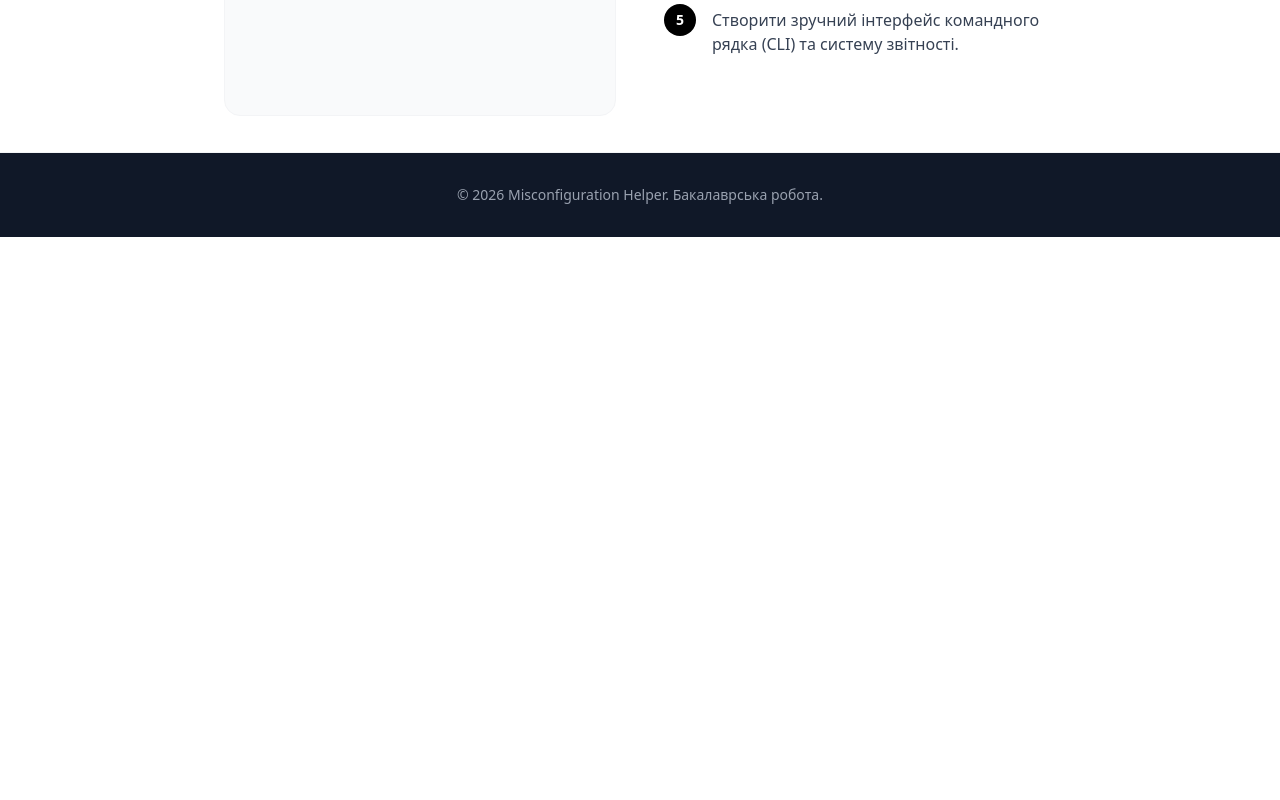
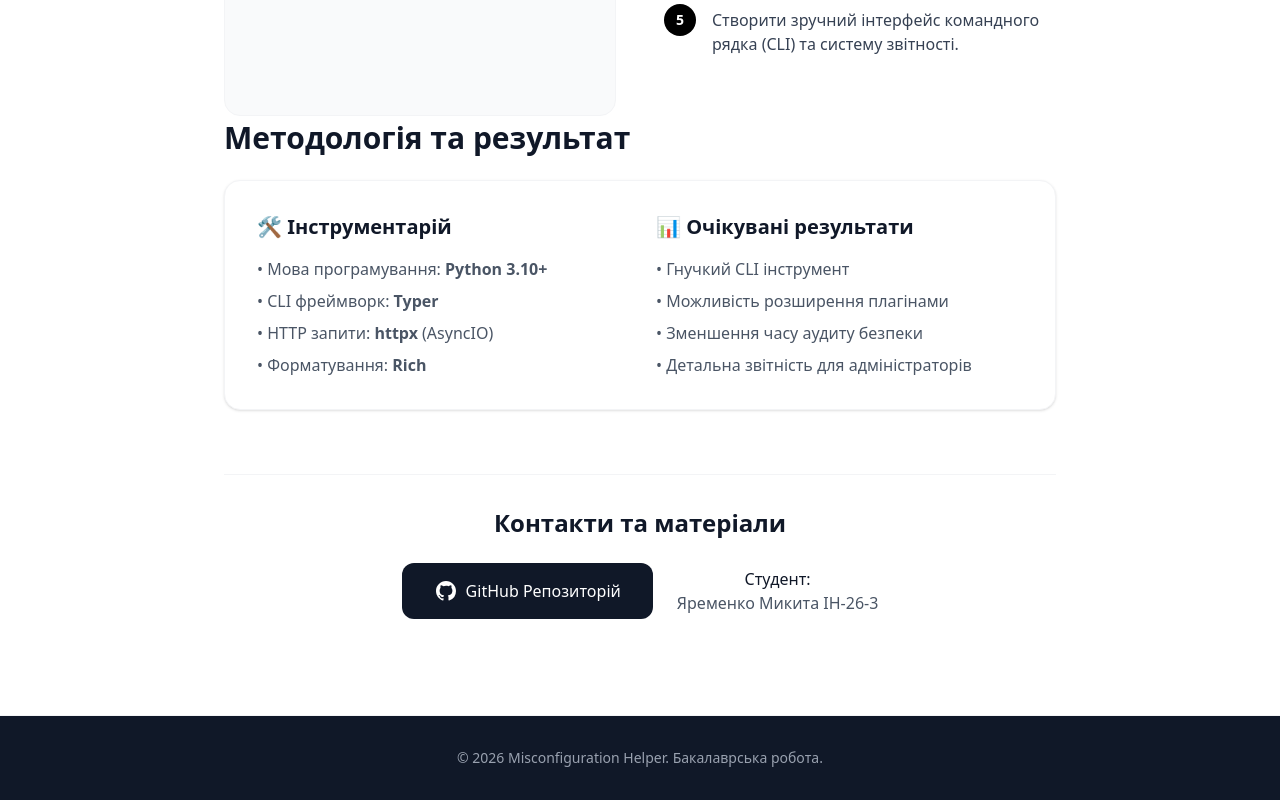
Before and after one commit to PickNicko13/misconfiguration-helper-landing, a React (Vite) app: page / in a window 1280 px wide. Shown: the part 1580-2380 px from the top of the page. Before the commit the page ends 1817 px from the top, so only its background shows below. Built offline with nearby package versions, Linux system fonts and the light colour scheme.

Commit message:
feat(stage-3): include expected results and contacts section

```diff
--- a/src/App.tsx
+++ b/src/App.tsx
@@ -93,6 +93,57 @@
               </article>
             </div>
 
+            <article>
+              <h2 className="text-3xl font-bold text-gray-900 mb-6">Методологія та результат</h2>
+              <div className="bg-white rounded-2xl border border-gray-100 p-8 shadow-sm">
+                <div className="grid md:grid-cols-2 gap-8">
+                  <div>
+                    <h3 className="text-xl font-bold mb-4 flex items-center gap-2">
+                      🛠️ Інструментарій
+                    </h3>
+                    <ul className="text-gray-600 space-y-2">
+                      <li>• Мова програмування: <strong>Python 3.10+</strong></li>
+                      <li>• CLI фреймворк: <strong>Typer</strong></li>
+                      <li>• HTTP запити: <strong>httpx</strong> (AsyncIO)</li>
+                      <li>• Форматування: <strong>Rich</strong></li>
+                    </ul>
+                  </div>
+                  <div>
+                    <h3 className="text-xl font-bold mb-4 flex items-center gap-2">
+                      📊 Очікувані результати
+                    </h3>
+                    <ul className="text-gray-600 space-y-2">
+                      <li>• Гнучкий CLI інструмент</li>
+                      <li>• Можливість розширення плагінами</li>
+                      <li>• Зменшення часу аудиту безпеки</li>
+                      <li>• Детальна звітність для адміністраторів</li>
+                    </ul>
+                  </div>
+                </div>
+              </div>
+            </article>
+
+            <article className="text-center pt-8 border-t border-gray-100">
+              <h2 className="text-2xl font-bold text-gray-900 mb-6">Контакти та матеріали</h2>
+              <div className="flex flex-col md:flex-row justify-center items-center gap-6">
+                <a
+                  href="https://github.com/PickNicko13/misconfiguration-helper"
+                  target="_blank"
+                  rel="noopener noreferrer"
+                  className="inline-flex items-center gap-2 px-8 py-4 bg-gray-900 text-white rounded-xl font-medium hover:bg-gray-800 transition-colors"
+                >
+                  <svg className="w-6 h-6" fill="currentColor" viewBox="0 0 24 24" aria-hidden="true">
+                    <path fillRule="evenodd" d="M12 2C6.477 2 2 6.484 2 12.017c0 4.425 2.865 8.18 6.839 9.504.5.092.682-.217.682-.483 0-.237-.008-.868-.013-1.703-2.782.605-3.369-1.343-3.369-1.343-.454-1.158-1.11-1.466-1.11-1.466-.908-.62.069-.608.069-.608 1.003.07 1.531 1.032 1.531 1.032.892 1.53 2.341 1.088 2.91.832.092-.647.35-1.088.636-1.338-2.22-.253-4.555-1.113-4.555-4.951 0-1.093.39-1.988 1.029-2.688-.103-.253-.446-1.272.098-2.65 0 0 .84-.27 2.75 1.026A9.564 9.564 0 0112 6.844c.85.004 1.705.115 2.504.337 1.909-1.296 2.747-1.027 2.747-1.027.546 1.379.202 2.398.1 2.651.64.7 1.028 1.595 1.028 2.688 0 3.848-2.339 4.695-4.566 4.943.359.309.678.92.678 1.855 0 1.338-.012 2.419-.012 2.747 0 .268.18.58.688.482A10.019 10.019 0 0022 12.017C22 6.484 17.522 2 12 2z" clipRule="evenodd" />
+                  </svg>
+                  GitHub Репозиторій
+                </a>
+                <div className="text-gray-600">
+                  <span className="block font-medium text-gray-900">Студент:</span>
+                  Яременко Микита ІН-26-3
+                </div>
+              </div>
+            </article>
+
           </div>
         </section>
       </main>
```
